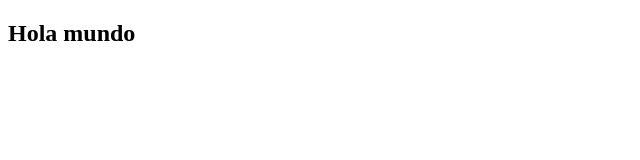
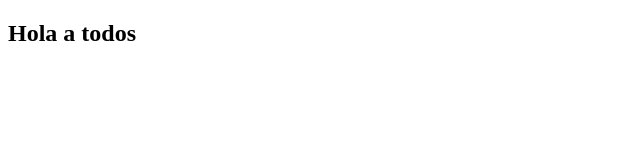
Before and after one commit to perseverance78/GITKRAKEN, a plain HTML site: page index.html in a window 1280 px wide. Shown: the full height of the page, 0-640 px from the left. Drawn offline with Linux system fonts and the light colour scheme.

Commit message:
se modifico el h2

```diff
--- a/index.html
+++ b/index.html
@@ -7,7 +7,7 @@
     <title>REPASO CON GIT</title>
 </head>
 <body>
-    <h2>Hola mundo</h2>
+    <h2>Hola a todos</h2>
 
 </body>
 </html>
```
